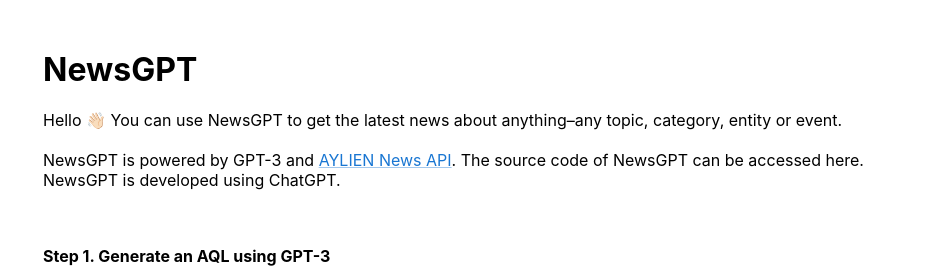
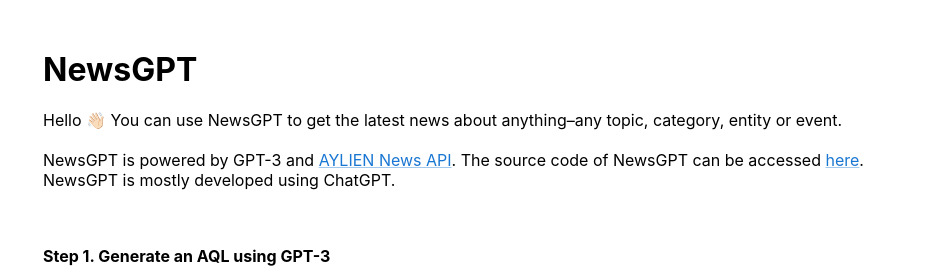
Before and after one commit to parsaghaffari/newsgpt, a React (Create React App) app in the folder client/: page / in a window 1280 px wide. Shown: the top 280 px of the page, without its empty margins (171-1098 px from the left). Built offline with nearby package versions, Linux system fonts and the light colour scheme.

Commit message:
Adding git repo link

```diff
--- a/client/src/App.js
+++ b/client/src/App.js
@@ -105,7 +105,7 @@
   return (
     <Container fixed justifyContent="center" alignItems="center" maxWidth="md" style={{'margin-top': '50px'}}>
       <h1>NewsGPT</h1>
-      <div>Hello 👋🏻 You can use NewsGPT to get the latest news about anything–any topic, category, entity or event. <br/><br/>NewsGPT is powered by GPT-3 and <Link href="https://aylien.com" target="_blank">AYLIEN News API</Link>. The source code of NewsGPT can be accessed here. NewsGPT is developed using ChatGPT.<br/><br/><br/></div>
+      <div>Hello 👋🏻 You can use NewsGPT to get the latest news about anything–any topic, category, entity or event. <br/><br/>NewsGPT is powered by GPT-3 and <Link href="https://aylien.com" target="_blank">AYLIEN News API</Link>. The source code of NewsGPT can be accessed <Link href="https://github.com/parsaghaffari/newsgpt" target="_blank">here</Link>. NewsGPT is mostly developed using ChatGPT.<br/><br/><br/></div>
       <p><b>Step 1. Generate an AQL using GPT-3</b></p>
       <Box>
           <Paper
```
